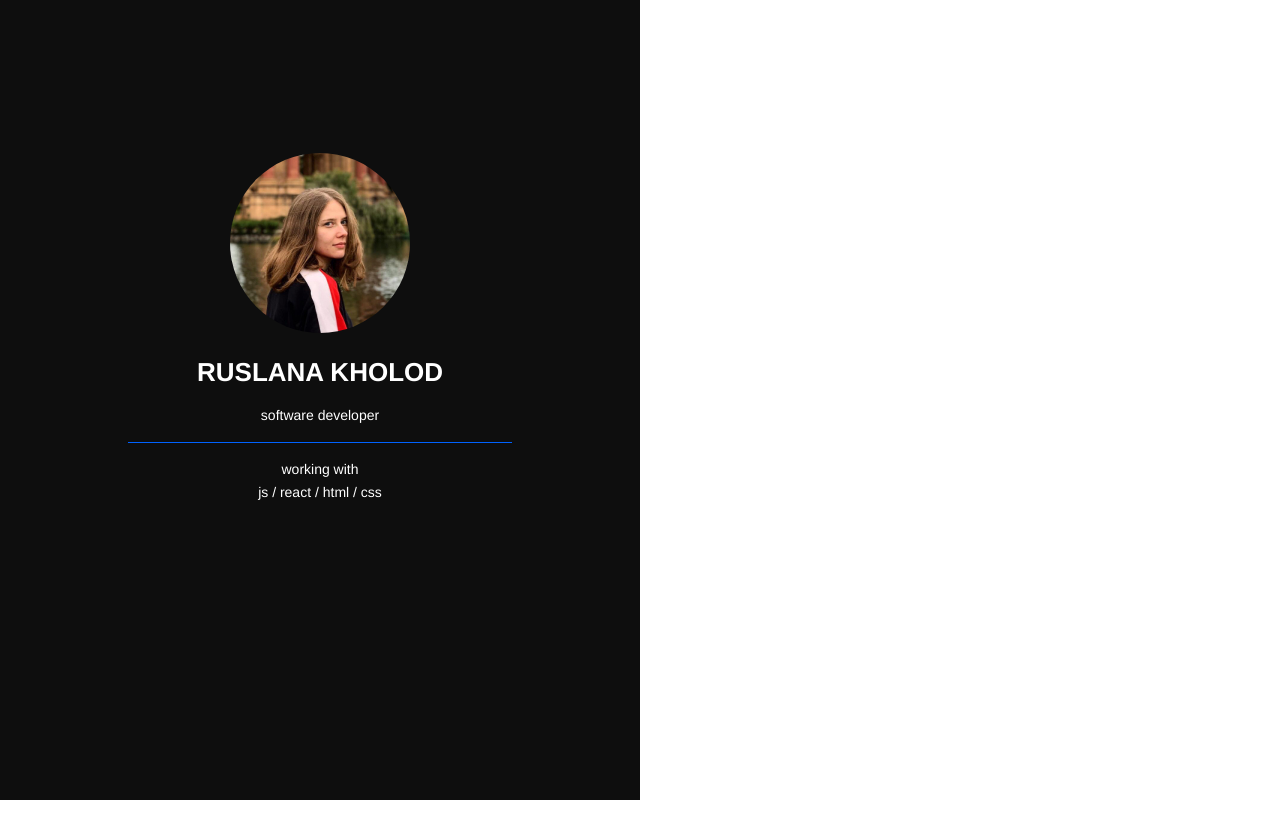
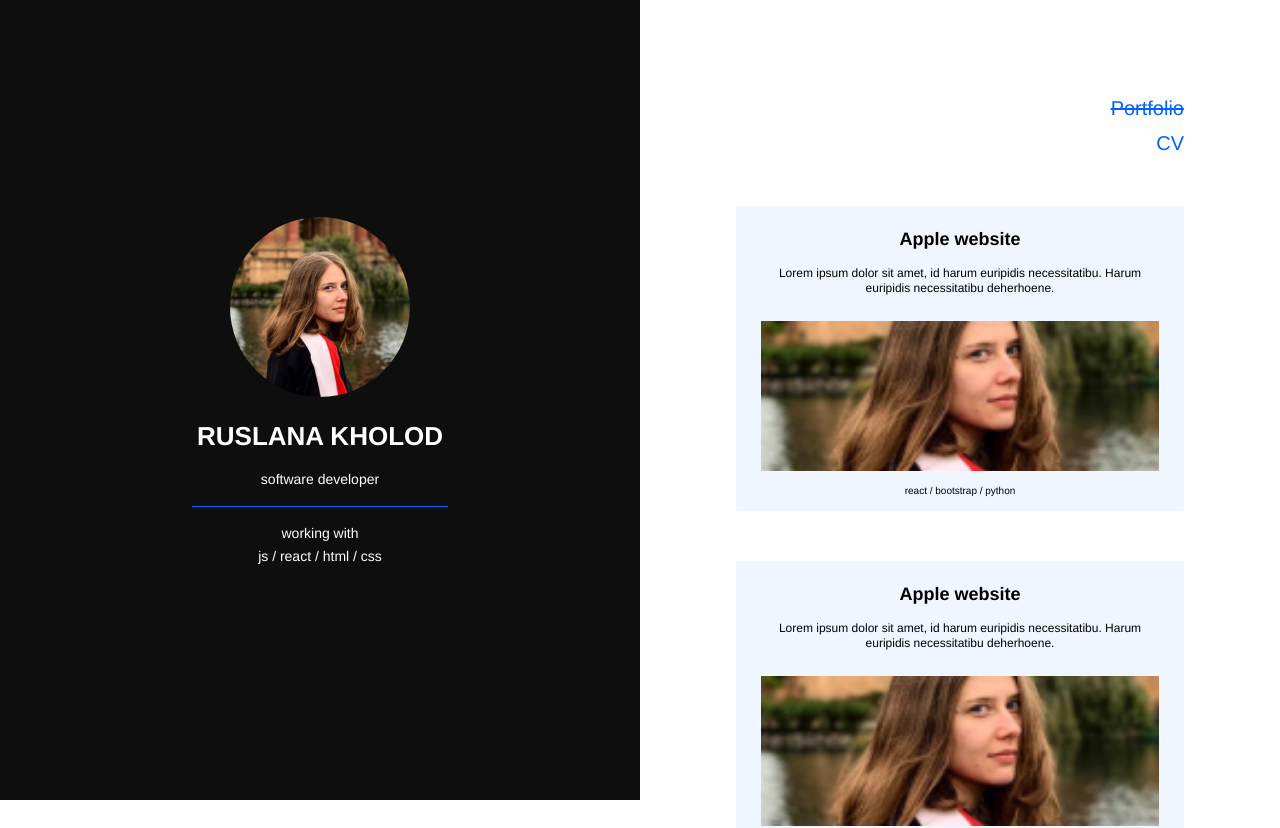
Before and after one commit to ruslanakholod/resume, a React (Create React App) app: page / in a window 1280 px wide. Shown: the top 828 px of the page. Before the commit the page ends 800 px from the top, so only its background shows below. Built offline with nearby package versions, Linux system fonts and the light colour scheme.

Commit message:
Add projects and styling Portfolio components

```diff
--- a/src/App.js
+++ b/src/App.js
@@ -5,7 +5,7 @@ import './Styles/App.scss';
 
 function App() {
   return (
-    <div>
+    <div className='main'>
         <Representation/>
         <Portfolio/>
     </div>
--- a/src/Components/Portfolio.js
+++ b/src/Components/Portfolio.js
@@ -1,20 +1,37 @@
 import React from 'react';
+import './../Styles/Portfolio.scss';
+import Project from "./Project";
 
 class Portfolio extends React.Component {
-    render(){
-        return(
-            <div>
-               <div>
-                   <div>
+    render() {
+        return (
+            <div className='portfolio'>
+                <div className='portfolio__wrapper'>
+                    <div className='portfolio__head'>
+                        <p>Portfolio</p>
+                        <a href='#'>CV</a>
+                    </div>
+                    <div className='portfolio__projects'>
+                        <Project title='Apple website'
+                                 description='Lorem ipsum dolor sit amet, id harum euripidis necessitatibu. Harum euripidis necessitatibu deherhoene.'
+                                 image='/images/photo.JPG'
+                                 instruments='react / bootstrap / python'
 
-                   </div>
-                   <div>
+                        />
+                        <Project title='Apple website'
+                                 description='Lorem ipsum dolor sit amet, id harum euripidis necessitatibu. Harum euripidis necessitatibu deherhoene.'
+                                 image='/images/photo.JPG'
+                                 instruments='react / bootstrap / python'
 
-                   </div>
-                   <div>
+                        />
+                        <Project title='Apple website'
+                                 description='Lorem ipsum dolor sit amet, id harum euripidis necessitatibu. Harum euripidis necessitatibu deherhoene.'
+                                 image='/images/photo.JPG'
+                                 instruments='react / bootstrap / python'
 
-                   </div>
-               </div>
+                        />
+                    </div>
+                </div>
             </div>
         )
     }
--- /dev/null
+++ b/src/Components/Project.js
@@ -0,0 +1,25 @@
+import React from 'react';
+import './../Styles/Project.scss';
+
+class Project extends React.Component {
+
+    render() {
+
+        let image = {
+            backgroundImage: `url(${this.props.image})`
+        };
+
+        return (
+            <div className='project'>
+                <div className='project__wrapper'>
+                    <p className='project__title'> {this.props.title}</p>
+                    <p className='project__description'> {this.props.description}</p>
+                    <div className='project__img' style={image}/>
+                    <p className='project__instruments'> {this.props.instruments}</p>
+                </div>
+            </div>
+        )
+    }
+}
+
+export default Project;
--- a/src/Styles/App.scss
+++ b/src/Styles/App.scss
@@ -9,3 +9,11 @@ body {
   box-sizing: border-box;
   font-family: Helvetica, Arial, sans-serif;
 }
+
+.main {
+  display: flex;
+
+  @media (max-width: 569px) {
+    flex-direction: column;
+  }
+}
--- /dev/null
+++ b/src/Styles/Portfolio.scss
@@ -0,0 +1,35 @@
+.portfolio {
+  width: 50%;
+
+  @media (max-width: 569px) {
+    width: 100%;
+  }
+
+  &__wrapper {
+    padding: 15%;
+
+    @media (max-width: 569px) {
+      padding: 15% 10%;
+    }
+  }
+
+  &__head {
+    text-align: right;
+
+    p, a {
+      font-size: 20px;
+      line-height: 25px;
+      color: #0062FF;
+    }
+
+    p {
+      margin-bottom: 10px;
+      text-decoration: line-through;
+    }
+
+    a {
+      display: inline-block;
+      text-decoration: none;
+    }
+  }
+}
--- /dev/null
+++ b/src/Styles/Project.scss
@@ -0,0 +1,36 @@
+.project {
+  margin-top: 50px;
+  background: #0062ff0f;
+
+  &__wrapper {
+    text-align: center;
+    padding: 22px 25px 15px 25px;
+  }
+
+  &__title {
+    margin-bottom: 15px;
+    font-size: 18px;
+    line-height: 23px;
+    font-weight: 700;
+  }
+
+  &__description {
+    margin-bottom: 25px;
+    font-size: 12px;
+    line-height: 15px;
+  }
+
+  &__img {
+    width: 100%;
+    height: 150px;
+    background-size: cover;
+    background-position: center;
+    background-repeat: no-repeat;
+  }
+
+  &__instruments {
+    margin-top: 15px;
+    font-size: 10px;
+    line-height: 10px;
+  }
+}
--- a/src/Styles/Representation.scss
+++ b/src/Styles/Representation.scss
@@ -1,7 +1,6 @@
 .representation {
   width: 50%;
   height: 100vh;
-  background: #0E0E0E;
 
   @media (max-width: 569px) {
     width: 100%;
@@ -9,10 +8,17 @@
   }
 
   &__wrapper {
-    padding: 20%;
+    position: fixed;
+    width: 50%;
+    height: 100%;
+    padding: 15%;
+    background: #0E0E0E;
 
     @media (max-width: 569px) {
-      padding: 20% 10%;
+      width: 100%;
+      height: auto;
+      position: relative;
+      padding: 15% 10%;
     }
   }
 
```
